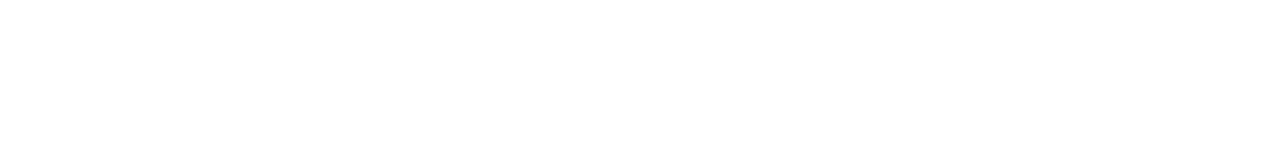
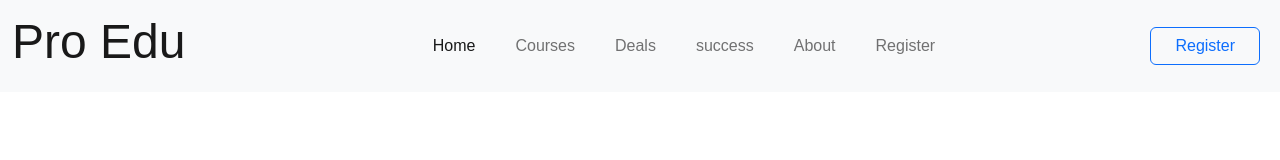
Before and after one commit to songramshrabonm1/Edu, a plain HTML site: page index.html in a window 1280 px wide. Drawn offline with nearby package versions, Linux system fonts and the light colour scheme.

Commit message:
navbar-and-favicon-add

```diff
--- a/index.html
+++ b/index.html
@@ -4,7 +4,7 @@
     <meta charset="UTF-8">
     <meta http-equiv="X-UA-Compatible" content="IE=edge">
     <meta name="viewport" content="width=device-width, initial-scale=1.0">
-    <title>Document</title>
+    <title>Educs</title>
 
 
             <!-- ..........Font-awesome link add ............. -->
@@ -13,7 +13,12 @@
 
 
             <!-- ...........Favicon link add.............. -->
-
+            <link rel="apple-touch-icon" sizes="180x180" href="./Favicon/apple-touch-icon.png">
+            <link rel="icon" type="image/png" sizes="32x32" href="./Favicon/favicon-32x32.png">
+            <link rel="icon" type="image/png" sizes="16x16" href="/favicon-16x16.png">
+            <link rel="manifest" href="./Favicon/site.webmanifest">
+            <meta name="msapplication-TileColor" content="#da532c">
+            <meta name="theme-color" content="#ffffff">
             <!-- ...........Favicon link add.............. -->
 
 
@@ -28,9 +33,52 @@
             <!-- ............. Css link add...............  -->
 </head>
 <body>
+            <!-- ........Header file start............ -->
+    <header>
+        <nav class="navbar navbar-expand-lg bg-light">
+            <div class="container-fluid">
+              <a class="navbar-brand" href="#"><h2 class=" display-5">Pro Edu</h2></a>
+
+              <button class="navbar-toggler ms-auto " type="button" data-bs-toggle="collapse" data-bs-target="#navbarNav" aria-controls="navbarNav" aria-expanded="false" aria-label="Toggle navigation">
+                <span class="navbar-toggler-icon"></span>
+              </button>
+
+              <div class="collapse navbar-collapse justify-content-evenly" id="navbarNav">
+                <ul class="navbar-nav ">
+                  <li class="nav-item">
+                    <a class="nav-link active ms-4" aria-current="page" href="#">Home</a>
+                  </li>
+                  <li class="nav-item ms-4">
+                    <a class="nav-link" href="#">Courses</a>
+                  </li>
+                  <li class="nav-item ms-4">
+                    <a class="nav-link" href="#">Deals</a>
+                  </li>
+                  <li class="nav-item ms-4">
+                    <a class="nav-link">success</a>
+
+                  </li>
+                  <li class="nav-item ms-4">
+                    <a class="nav-link" href="#">About</a>
+                  </li>
+
+                  <li class="nav-item ms-4">
+                    <a class="nav-link" href="#">Register</a>
+                  </li>
+                </ul>
 
 
+              </div>
+              <div class="px-2 btnn">
+                  <button class="btn btn-outline-primary px-4   " type="button">Register</button>
 
+              </div>
+
+            </div>
+          </nav>
+    </header>
+
+            <!-- .........Header file end............. -->
 
 
             <!--............js cdnlink add.............  -->
--- a/style.css
+++ b/style.css
@@ -0,0 +1,13 @@
+*{
+    margin: 0px;
+    padding: 0px;
+    box-sizing: border-box;
+}
+
+/* *************Font style added***************** */
+@import url('https://fonts.googleapis.com/css2?family=Poppins:ital,wght@0,500;0,600;0,700;1,500&display=swap');
+/* *************Font style added****************** */
+
+body{
+    font-family: 'Poppins', sans-serif;
+}
```
Also changed, not shown: Favicon/browserconfig.xml (added, +9 -0 lines), Favicon/android-chrome-192x192.png (added), Favicon/apple-touch-icon.png (added), Favicon/favicon-16x16.png (added), Favicon/favicon-32x32.png (added), Favicon/favicon.ico (added), Favicon/mstile-150x150.png (added), Favicon/site.webmanifest (added), images.png (added), world-education-logo-design-vector-35342071.webp (added), 1 other file.
